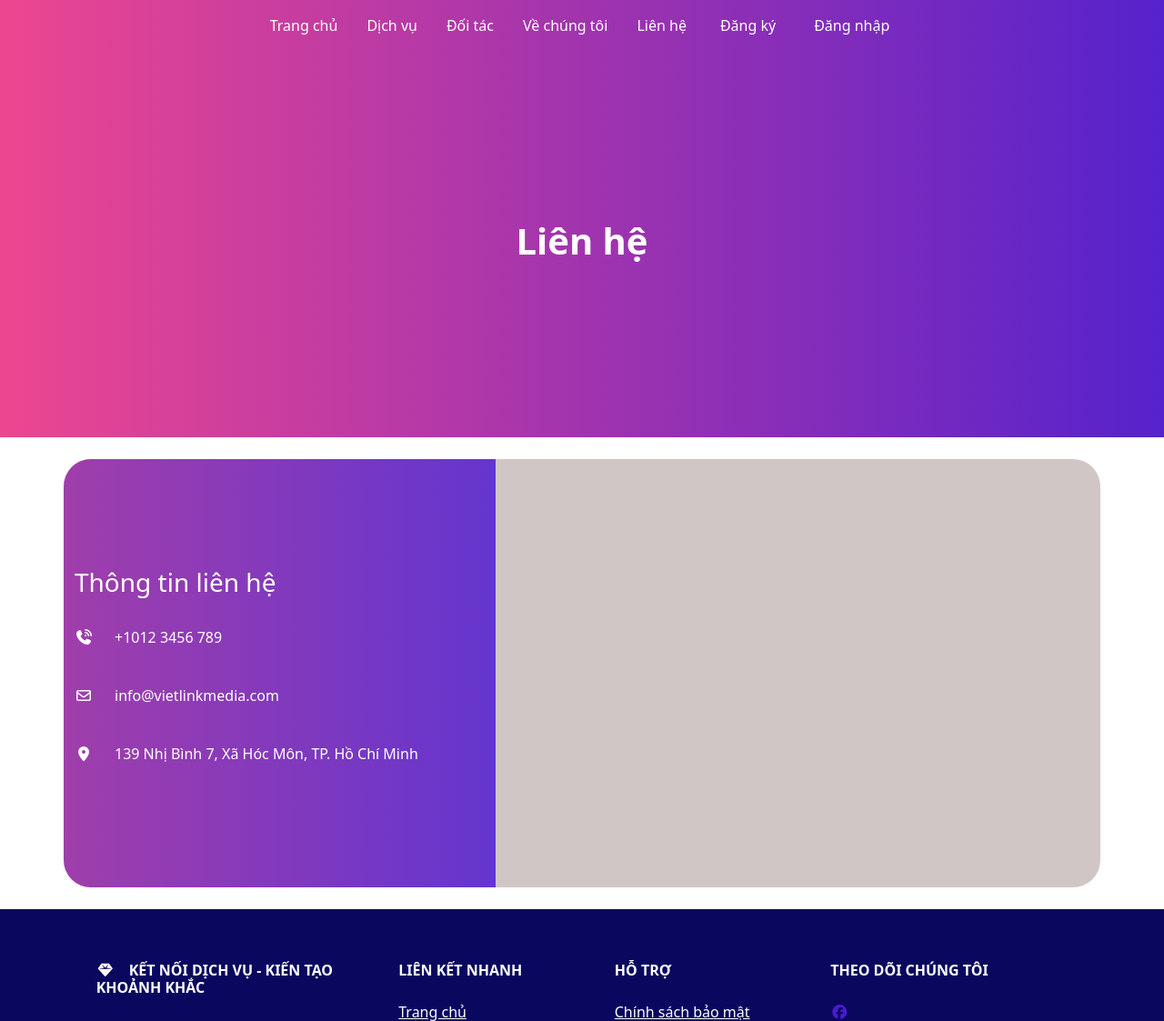
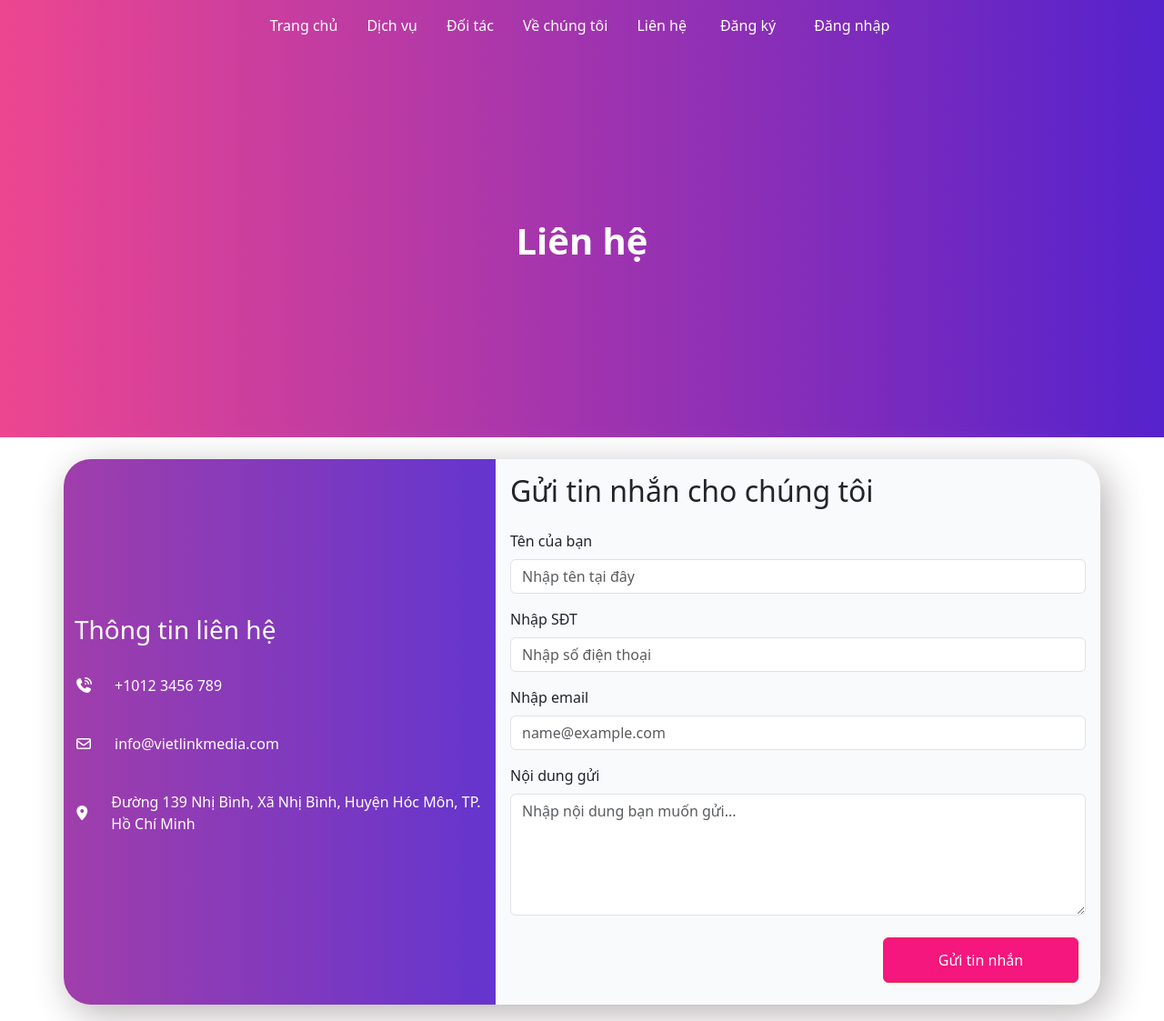
Before and after one commit to mphuc454/EventDecorWeb, a Flask app: page /contact in a window 1280 px wide. Shown: the top 1123 px of the page at 91% size. Run offline with Flask 3, Linux system fonts and the light colour scheme.

Commit message:
add google map

```diff
--- a/static/css/contact.css
+++ b/static/css/contact.css
@@ -1,8 +1,9 @@
 .form-contact {
   max-width: 1203px;
   min-height: 471px;
-  background-color: #d1c6c6;
+  background-color: #f8fafc;
   border-radius: 30px;
+  box-shadow: 8px 10px 40px #b8b3b3;
   overflow: hidden;
 }
 .form-contact .info-contact {
@@ -12,3 +13,11 @@
   display: flex;
   align-items: center;
 }
+.btn-submit {
+  width: 215px;
+  height: 50px;
+  background: #f5167e;
+}
+.gg-map {
+  width: 100%;
+}
--- a/templates/contact.html
+++ b/templates/contact.html
@@ -19,11 +19,74 @@ header %}
         <i class="fa-regular fa-envelope"></i>info@vietlinkmedia.com
       </p>
       <p class="contact-item gap-4">
-        <i class="fa-solid fa-location-dot"></i>139 Nhị Bình 7, Xã Hóc Môn, TP.
-        Hồ Chí Minh
+        <i class="fa-solid fa-location-dot"></i>Đường 139 Nhị Bình, Xã Nhị Bình,
+        Huyện Hóc Môn, TP. Hồ Chí Minh
       </p>
     </div>
-    <div class="col-7"></div>
+    <div class="col-7 p-3">
+      <div class="contact-form">
+        <h2 class="mb-4">Gửi tin nhắn cho chúng tôi</h2>
+        <form>
+          <!-- Tên -->
+          <div class="form-group mb-3">
+            <label for="name" class="form-label">Tên của bạn</label>
+            <input
+              type="text"
+              class="form-control"
+              id="name"
+              placeholder="Nhập tên tại đây"
+            />
+          </div>
+          <!-- Số điện thoại -->
+          <div class="form-group mb-3">
+            <label for="phone" class="form-label">Nhập SĐT</label>
+            <input
+              type="tel"
+              class="form-control"
+              id="phone"
+              placeholder="Nhập số điện thoại"
+            />
+          </div>
+          <!-- Email -->
+          <div class="form-group mb-3">
+            <label for="email" class="form-label">Nhập email</label>
+            <input
+              type="email"
+              class="form-control"
+              id="email"
+              placeholder="name@example.com"
+            />
+          </div>
+          <!-- Nội dung -->
+          <div class="form-group mb-4">
+            <label for="message" class="form-label">Nội dung gửi</label>
+            <textarea
+              class="form-control"
+              id="message"
+              rows="5"
+              placeholder="Nhập nội dung bạn muốn gửi..."
+            ></textarea>
+          </div>
+          <!-- Button -->
+          <div class="d-flex justify-content-end m-2">
+            <button type="submit" class="btn btn-danger btn-submit">
+              Gửi tin nhắn
+            </button>
+          </div>
+        </form>
+      </div>
+    </div>
   </div>
 </div>
+<div class="container mb-4 mt-4">
+  <iframe
+    src="https://www.google.com/maps/embed?pb=!1m18!1m12!1m3!1d9498.951191366124!2d106.67280129081034!3d10.913785322621!2m3!1f0!2f0!3f0!3m2!1i1024!2i768!4f13.1!3m3!1m2!1s0x3174d6535b6a868b%3A0xe00f3388c2a96341!2zTmjDoCB2xINuIGhvw6EgdGjhu4MgdGhhbyB4w6MgTmjhu4sgQsOsbmg!5e0!3m2!1sen!2s!4v1791292783830!5m2!1sen!2s"
+    width="100%"
+    height="450"
+    style="border: 0"
+    allowfullscreen=""
+    loading="lazy"
+    referrerpolicy="strict-origin-when-cross-origin"
+  ></iframe>
+</div>
 {% endblock content %}
```
